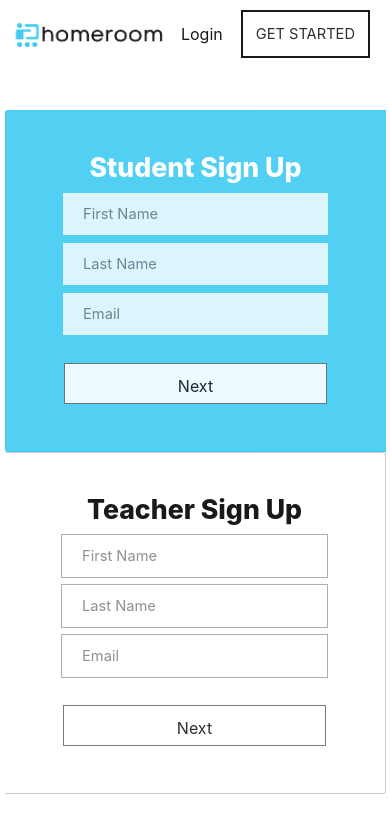
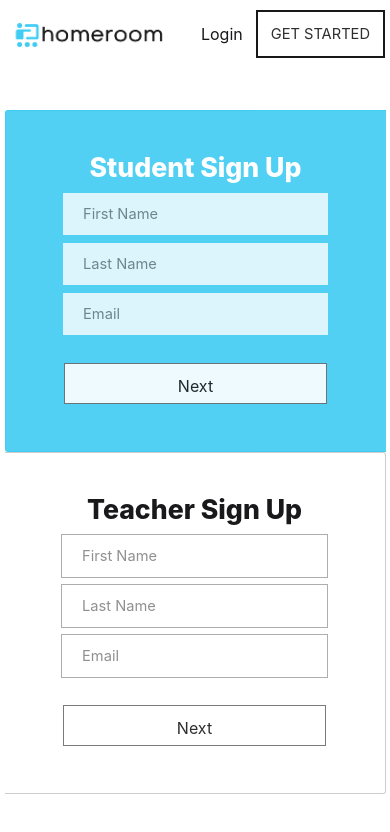
Before and after one commit to saltemose/homeroom, a React app in the folder frontend/: page /#/signup in a window 390 px wide. Built offline with nearby package versions, Linux system fonts and the light colour scheme.

Commit message:
mobile login buttons

```diff
--- a/frontend/src/components/nav/navbar.css
+++ b/frontend/src/components/nav/navbar.css
@@ -303,3 +303,34 @@ input:focus {
   cursor: pointer;
 
 }
+
+@media (max-width: 800px) {
+    .login-row {
+        display: inline-block;
+        text-align: center;
+        position: absolute;
+        right: 5px;
+        vertical-align: middle;
+        margin-top: 17px;
+    }
+
+    .login-row a{
+        display: inline;
+        text-decoration: none;
+        font-size: 12pt;
+        color: #19181A;
+        font-family: -apple-system, BlinkMacSystemFont, 'Segoe UI', Roboto, Oxygen, Ubuntu, Cantarell, 'Open Sans', 'Helvetica Neue', sans-serif;
+        vertical-align: middle;
+        padding: 13px;
+
+    }
+
+    .login-row a.signup {
+        border: 2px solid black;
+        margin-left: 0px;
+        font-size: 11pt;
+        color: #19181A;
+        background-color: white;
+        opacity: .9;
+    }
+}
```
